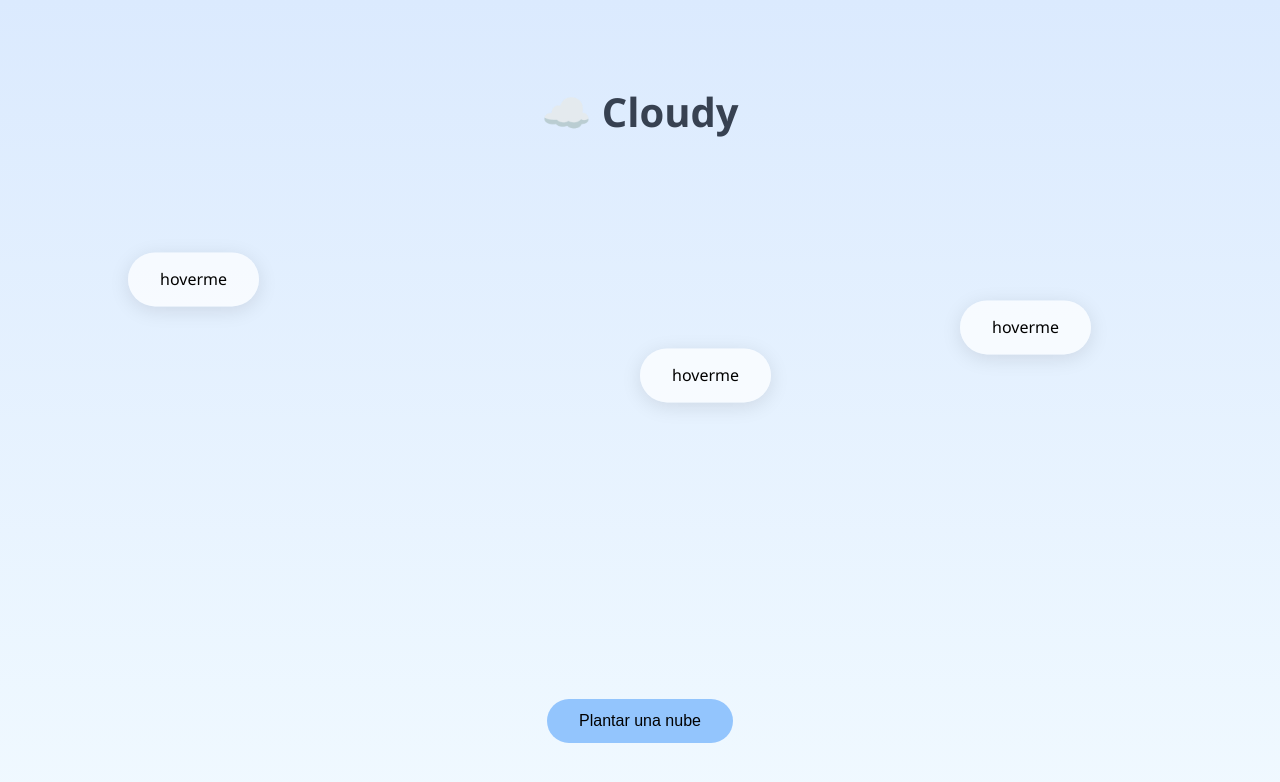
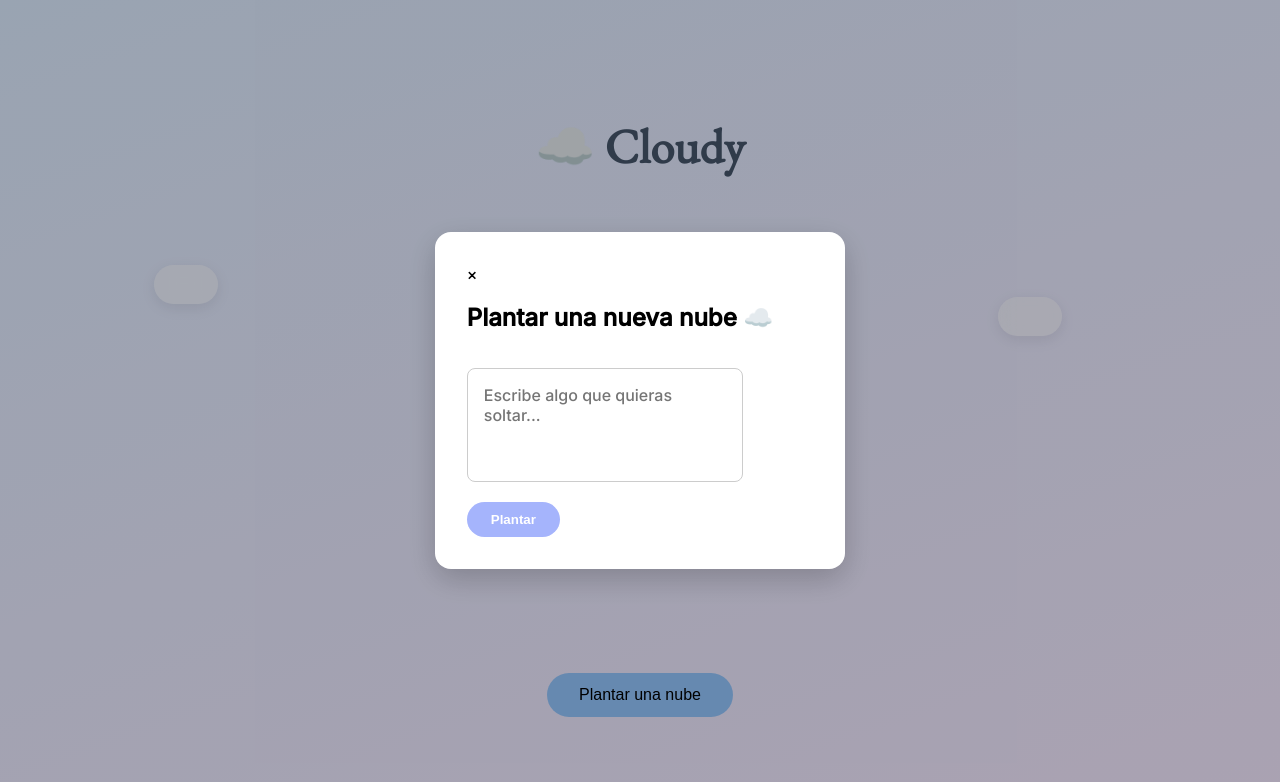
Before and after one commit to cesar-chavez-7/Cloudy, a plain HTML site: page index.html in a window 1280 px wide. Both pictures are taken after a click on the button "Plantar una nube". Drawn offline with nearby package versions, Linux system fonts and the light colour scheme.

Commit message:
The interface has been slightly improved, logic has been implemented, and a button has been added to create and plant new clouds un the virtual sky ☁

```diff
--- a/cloudy-script.js
+++ b/cloudy-script.js
@@ -1,11 +1,62 @@
-// Seleccionamos todas las nubes por clase
-document.querySelectorAll('.cloud').forEach(cloud => {
+const clouds = document.querySelectorAll('.cloud');
+const modal = document.getElementById('modal');
+const modalText = document.getElementById('modal-text');
+const closeBtn = document.getElementById('close-btn');
+
+clouds.forEach(cloud => {
   cloud.addEventListener('click', () => {
     const message = cloud.getAttribute('data-message');
-
-    // Mostrar mensaje con alerta (temporal)
-    alert(message);
-
-    // En el futuro: aquí puedes abrir un modal o mostrar algo más bonito
+    modalText.textContent = message;
+    modal.classList.remove('hidden');
   });
 });
+
+closeBtn.addEventListener('click', () => {
+  modal.classList.add('hidden');
+});
+
+// Referencias al modal de plantación
+const plantModal = document.getElementById('plant-modal');
+const plantButton = document.querySelector('.plant-button');
+const closePlantBtn = document.getElementById('close-plant-btn');
+const submitCloud = document.getElementById('submit-cloud');
+const cloudInput = document.getElementById('cloud-input');
+const cloudsContainer = document.querySelector('.clouds');
+
+// Abrir modal
+plantButton.addEventListener('click', () => {
+  plantModal.classList.remove('hidden');
+});
+
+// Cerrar modal
+closePlantBtn.addEventListener('click', () => {
+  plantModal.classList.add('hidden');
+  cloudInput.value = '';
+});
+
+// Agregar nube al hacer clic en "Plantar"
+submitCloud.addEventListener('click', () => {
+  const message = cloudInput.value.trim();
+  if (message === '') {
+    alert('Por favor escribe algo para plantar.');
+    return;
+  }
+
+  const newCloud = document.createElement('div');
+  newCloud.classList.add('cloud');
+  newCloud.setAttribute('data-message', message);
+  newCloud.style.top = `${Math.random() * 60 + 10}%`;
+  newCloud.style.left = `${Math.random() * 80 + 5}%`;
+  newCloud.style.animationDelay = `${Math.random() * 4}s`;
+  newCloud.textContent = '';
+
+  // Mostrar mensaje en modal al hacer clic
+  newCloud.addEventListener('click', () => {
+    modalText.textContent = message;
+    modal.classList.remove('hidden');
+  });
+
+  cloudsContainer.appendChild(newCloud);
+  plantModal.classList.add('hidden');
+  cloudInput.value = '';
+});
--- a/cloudy-style.css
+++ b/cloudy-style.css
@@ -1,10 +1,16 @@
 body, html {
   margin: 0;
   padding: 0;
-  font-family: 'Segoe UI', sans-serif;
-  background: linear-gradient(to bottom, #dbeafe, #f0f9ff);
+  font-family: 'Inter', sans-serif;
+  background: linear-gradient(160deg, #e0f2fe, #fdf6fd);
   height: 100vh;
   overflow: hidden;
+  animation: skyshift 20s ease infinite alternate;
+}
+
+@keyframes skyshift {
+  0% { background: linear-gradient(160deg, #e0f2fe, #fdf6fd); }
+  100% { background: linear-gradient(160deg, #dbeafe, #f3e8ff); }
 }
 
 .sky {
@@ -12,46 +18,47 @@ body, html {
   flex-direction: column;
   align-items: center;
   justify-content: center;
+  height: 100%;
   position: relative;
-  height: 100%;
 }
 
 .title {
-  font-size: 2.5rem;
-  color: #374151;
-  margin-bottom: 2rem;
+  font-size: 3rem;
+  color: #45556b;
+  font-family: 'EB Garamond', serif;
+  margin-bottom: 3rem;
 }
 
 .clouds {
   position: relative;
   width: 100%;
-  height: 60%;
+  height: 50%;
 }
 
 .cloud {
   position: absolute;
-  background: rgba(255, 255, 255, 0.7);
+  background: rgba(255, 255, 255, 0.4);
+  backdrop-filter: blur(10px);
   border-radius: 50px;
-  padding: 1rem 2rem;
+  padding: 1.2rem 2rem;
   cursor: pointer;
-  transition: transform 0.3s ease;
-  animation: float 6s ease-in-out infinite;
-  box-shadow: 0 4px 20px rgba(0,0,0,0.1);
+  animation: float 8s ease-in-out infinite;
+  box-shadow: 0 4px 15px rgba(0,0,0,0.08);
+  transition: transform 0.3s ease, background 0.3s;
 }
 
 .cloud:hover {
-  background: white;
+  background: rgba(255, 255, 255, 0.6);
   transform: scale(1.1);
 }
 
-.cloud:nth-child(1) { top: 20%; left: 10%; }
-.cloud:nth-child(2) { top: 40%; left: 50%; }
-.cloud:nth-child(3) { top: 30%; left: 75%; }
+.cloud:nth-child(1) { top: 10%; left: 12%; animation-delay: 0s; }
+.cloud:nth-child(2) { top: 35%; left: 50%; animation-delay: 1s; }
+.cloud:nth-child(3) { top: 20%; left: 78%; animation-delay: 2s; }
 
 @keyframes float {
-  0%   { transform: translateY(0); }
-  50%  { transform: translateY(-20px); }
-  100% { transform: translateY(0); }
+  0%, 100% { transform: translateY(0); }
+  50% { transform: translateY(-15px); }
 }
 
 .plant-button {
@@ -68,3 +75,65 @@ body, html {
 .plant-button:hover {
   background-color: #60a5fa;
 }
+
+/* Modal */
+
+.modal-content textarea {
+  width: 70%;
+  margin-top: 1rem;
+  padding: 1rem;
+  border-radius: 0.5rem;
+  border: 1px solid #ccc;
+  font-family: 'Inter', sans-serif;
+  resize: none;
+  font-size: 1rem;
+}
+
+#submit-cloud {
+  margin-top: 1rem;
+  padding: 0.6rem 1.5rem;
+  border: none;
+  background-color: #a5b4fc;
+  color: white;
+  font-weight: bold;
+  border-radius: 999px;
+  cursor: pointer;
+}
+
+#submit-cloud:hover {
+  background-color: #818cf8;
+
+}
+.modal {
+  position: fixed;
+  top: 0;
+  left: 0;
+  width: 100%;
+  height: 100%;
+  background: rgba(0,0,0,0.3);
+  display: flex;
+  align-items: center;
+  justify-content: center;
+}
+
+.modal-content {
+  background: white;
+  padding: 2rem;
+  border-radius: 1rem;
+  max-width: 500px;
+  box-shadow: 0 10px 30px rgba(0,0,0,0.2);
+  position: relative;
+}
+
+#close-btn {
+  position: absolute;
+  top: 10px;
+  right: 20px;
+  cursor: pointer;
+  font-size: 1.5rem;
+  color: #555;
+}
+
+.hidden {
+  display: none;
+}
--- a/index.html
+++ b/index.html
@@ -4,6 +4,8 @@
   <meta charset="UTF-8" />
   <meta name="viewport" content="width=device-width, initial-scale=1.0"/>
   <title>Cloudy</title>
+  <link rel="preconnect" href="https://fonts.googleapis.com">
+  <link href="https://fonts.googleapis.com/css2?family=EB+Garamond&family=Inter:wght@300;500&display=swap" rel="stylesheet">
   <link rel="stylesheet" href="cloudy-style.css" />
 </head>
 <body>
@@ -11,13 +13,30 @@
     <h1 class="title">☁️ Cloudy</h1>
 
     <div class="clouds">
-      <div class="cloud" data-message="A veces, volar no es escapar.">hoverme</div>
-      <div class="cloud" data-message="Estoy intentando soltar algo.">hoverme</div>
-      <div class="cloud" data-message="Aquí estoy, pero no siempre fui yo.">hoverme</div>
+      <div class="cloud" data-message="A veces, volar no es escapar."></div>
+      <div class="cloud" data-message="Estoy intentando soltar algo."></div>
+      <div class="cloud" data-message="Aquí estoy, pero no siempre fui yo."></div>
     </div>
 
     <button class="plant-button">Plantar una nube</button>
+
+    <div id="modal" class="modal hidden">
+      <div class="modal-content">
+        <span id="close-btn">&times;</span>
+        <p id="modal-text"></p>
+      </div>
+    </div>
   </div>
+
+  <!-- Modal para plantar una nube -->
+<div id="plant-modal" class="modal hidden">
+  <div class="modal-content">
+    <span id="close-plant-btn">&times;</span>
+    <h2>Plantar una nueva nube ☁️</h2>
+    <textarea id="cloud-input" placeholder="Escribe algo que quieras soltar..." rows="4"></textarea>
+    <button id="submit-cloud">Plantar</button>
+  </div>
+</div>
 
   <script src="cloudy-script.js"></script>
 </body>
```
